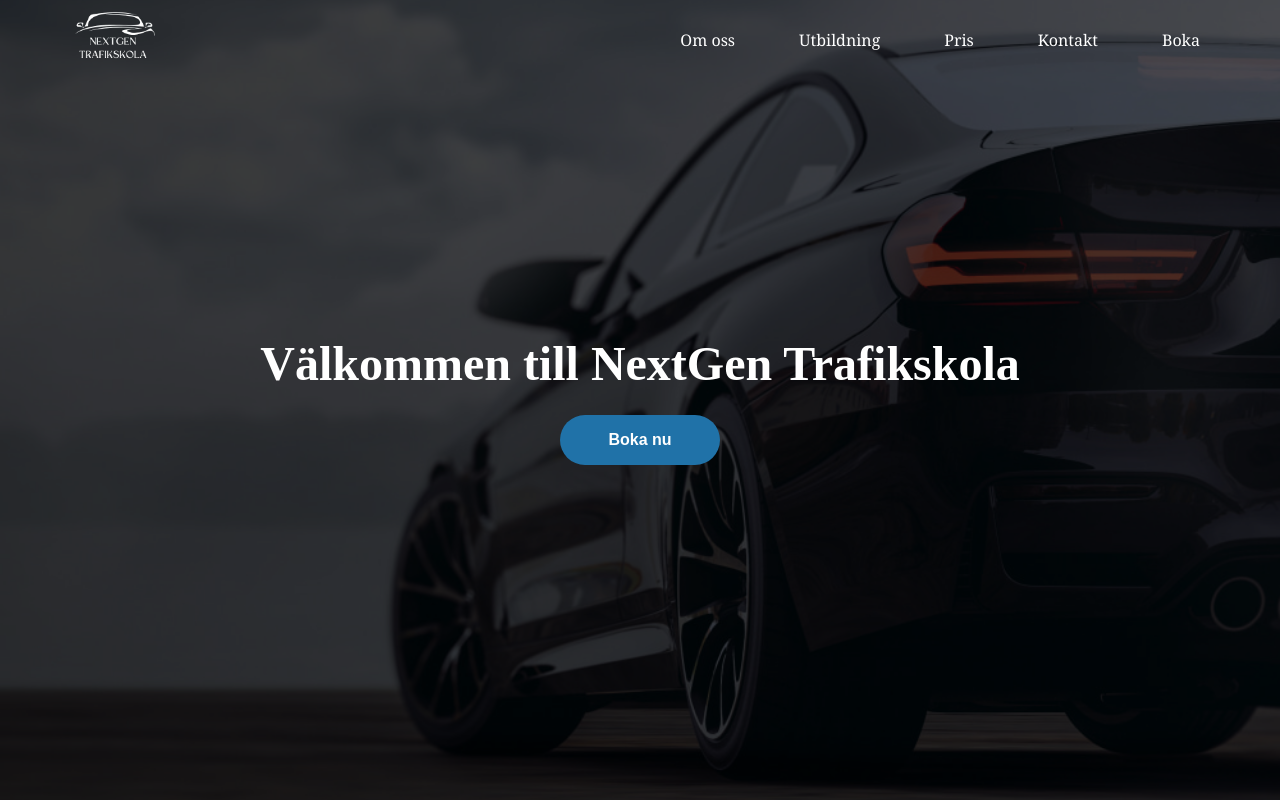
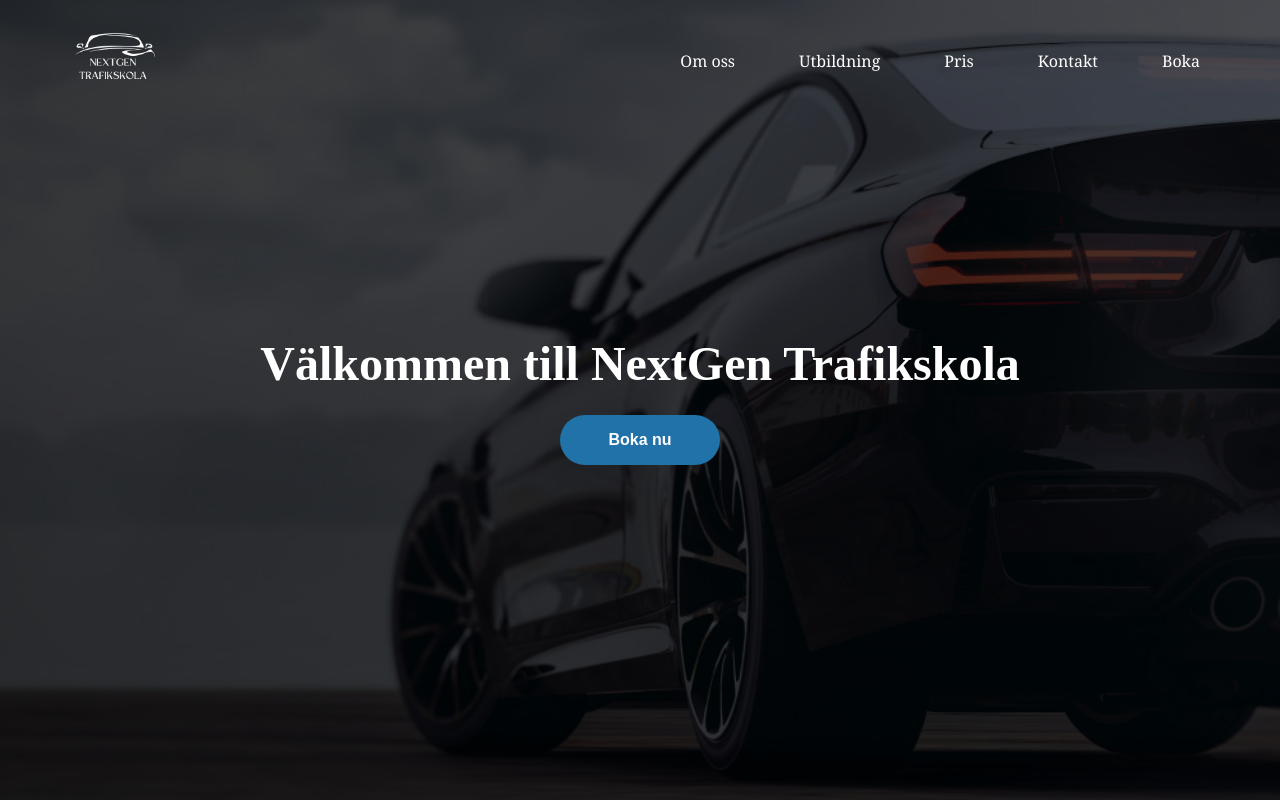
Before and after one commit to youal9/react-project, a React (Vite) app: page / in a window 1280 px wide. Shown: the top 800 px of the page. Built offline with nearby package versions, Linux system fonts and the light colour scheme.

Commit message:
lade till margin-top från toppen av navbaren

```diff
--- a/src/Components/Navbar/Navbar.css
+++ b/src/Components/Navbar/Navbar.css
@@ -19,6 +19,7 @@
    justify-content: space-between;
 
     padding: 0 2rem;
+    margin-top: 1.3rem;
     height: 80px;
 
 
```
